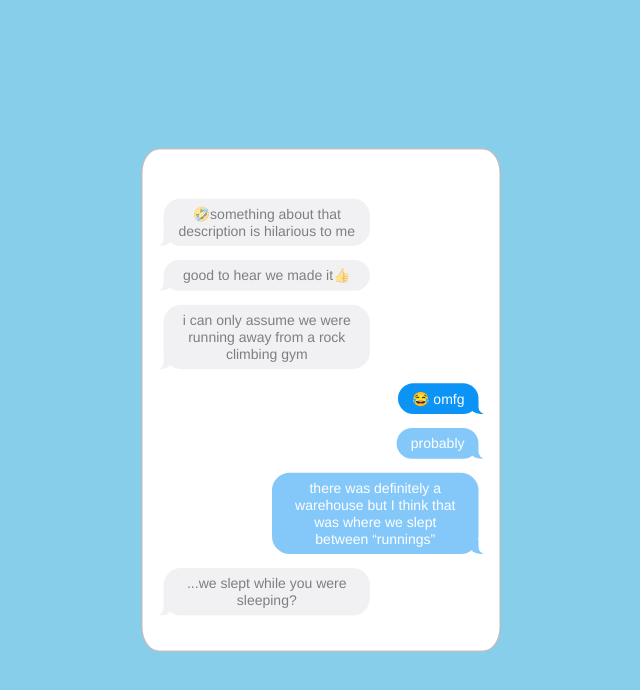
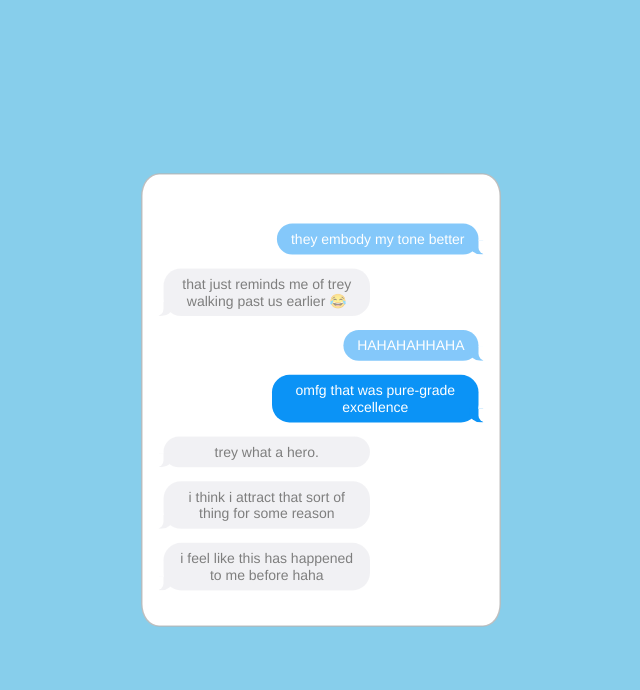
Before and after one commit to EthanFe/violet-ful-life, a React (Create React App) app: page / in a window 1280 px wide. Shown: the top 690 px of the page, without its empty margins (319-959 px from the left). Built offline with nearby package versions, Linux system fonts and the light colour scheme.

Commit message:
slowdown automatic message scroll

```diff
--- a/src/App.js
+++ b/src/App.js
@@ -17,7 +17,7 @@
       // if (message < messages.length) {
         setConversation(conversationIndex < conversations.length - 1 ? conversationIndex + 1 : 0)
       // }
-    }, 3000)
+    }, 8000)
   }, [ conversationIndex ]);
 
   const cycleMessage = () => {
```
